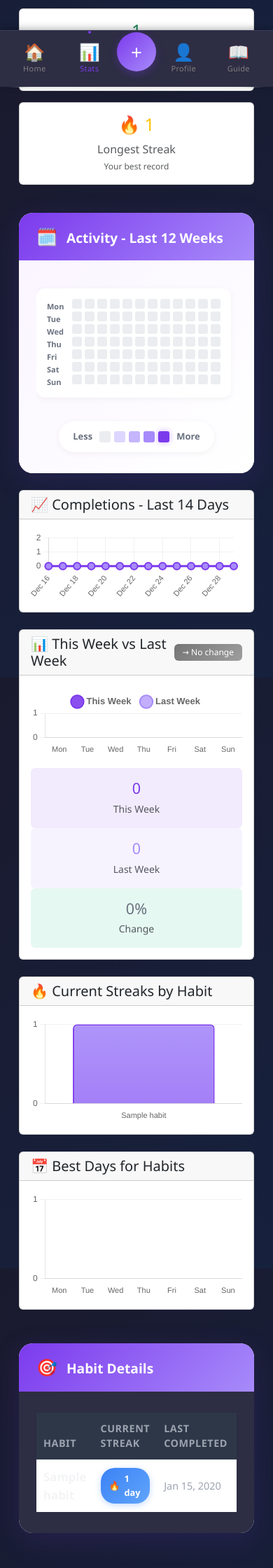
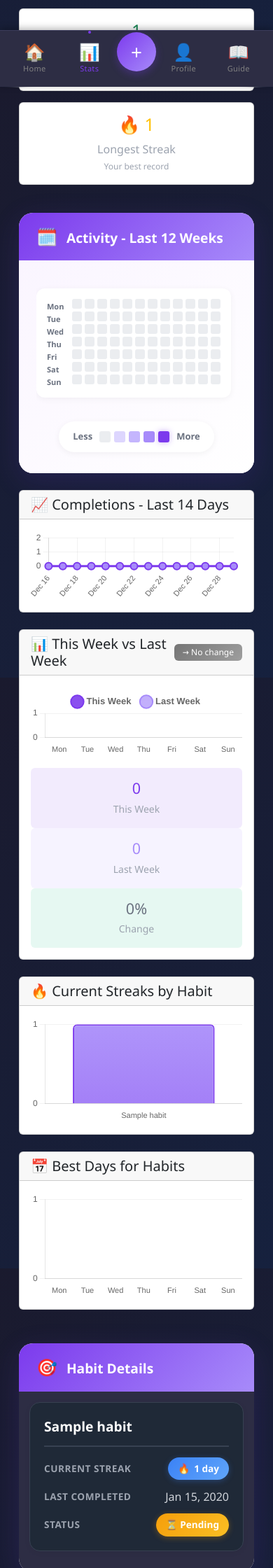
Before and after one commit to pav-vil/habit-tracker-app, a Flask app: page /stats/ in a window 390 px wide. Shown: the part 720-2960 px from the top of the page at 70% size. Run offline with Flask 3, Linux system fonts and the light colour scheme; a user stored in the database is signed in; tables that the repository leaves empty hold one stand-in row (values such as "Sample post"); data that the repository does not hold is empty; some libraries are stand-ins or nearby versions.

Commit message:
Fix habit details table dark mode and mobile responsiveness
Dark Mode Fixes:
- Change habit names to bright white (#ffffff) for better readability
- Improve "Last Completed" text contrast (#d1d5db)
- Add dark mode styling for "text-muted" elements

Mobile Responsiveness:
- Hide table on screens ≤768px
- Add card-based layout for mobile devices
- Each habit displays as a card with stacked information
- Cards show: habit name (large header), streak badge, last completed date, status badge
- Dark mode support for mobile cards
- Desktop table remains unchanged (hidden on mobile)

🤖 Generated with [Claude Code](https://claude.com/claude-code)

Co-Authored-By: Claude Sonnet 4.5 <noreply@anthropic.com>

```diff
--- a/templates/stats.html
+++ b/templates/stats.html
@@ -236,6 +236,7 @@
                 </div>
                 <div class="card-body habit-details-body">
                     {% if habits %}
+                    <!-- Desktop Table View -->
                     <div class="table-responsive">
                         <table class="table habit-details-table" aria-label="Detailed habit statistics">
                             <thead>
@@ -276,6 +277,47 @@
                             </tbody>
                         </table>
                     </div>
+
+                    <!-- Mobile Card View -->
+                    {% for habit in habits %}
+                    <div class="mobile-habit-card">
+                        <div class="mobile-habit-name">{{ habit.name }}</div>
+
+                        <div class="mobile-habit-row">
+                            <span class="mobile-habit-label">Current Streak</span>
+                            <span class="mobile-habit-value">
+                                <span class="streak-badge-table">
+                                    <span aria-hidden="true">🔥</span> {{ habit.streak_count }} day{% if habit.streak_count != 1 %}s{% endif %}
+                                </span>
+                            </span>
+                        </div>
+
+                        <div class="mobile-habit-row">
+                            <span class="mobile-habit-label">Last Completed</span>
+                            <span class="mobile-habit-value last-completed-cell">
+                                {% if habit.last_completed %}
+                                    {{ habit.last_completed.strftime('%b %d, %Y') }}
+                                {% else %}
+                                    <span class="text-muted">Never</span>
+                                {% endif %}
+                            </span>
+                        </div>
+
+                        <div class="mobile-habit-row">
+                            <span class="mobile-habit-label">Status</span>
+                            <span class="mobile-habit-value">
+                                {% if habit.last_completed == now.date() %}
+                                    <span class="status-badge status-done">✓ Done</span>
+                                {% elif habit.streak_count > 0 %}
+                                    <span class="status-badge status-pending">⏳ Pending</span>
+                                {% else %}
+                                    <span class="status-badge status-not-started">Not started</span>
+                                {% endif %}
+                            </span>
+                        </div>
+                    </div>
+                    {% endfor %}
+
                     {% else %}
                     <div class="text-center py-4">
                         <p class="text-muted">No habits yet. Create some habits first!</p>
@@ -351,7 +393,7 @@
     }
 
     body.dark-mode .habit-name-text {
-        color: #f3f4f6 !important;
+        color: #ffffff !important;
     }
 
     .last-completed-cell {
@@ -360,6 +402,10 @@
     }
 
     body.dark-mode .last-completed-cell {
+        color: #d1d5db !important;
+    }
+
+    body.dark-mode .text-muted {
         color: #9ca3af !important;
     }
 
@@ -429,18 +475,85 @@
         box-shadow: 0 4px 12px rgba(107, 114, 128, 0.4);
     }
 
-    /* Responsive adjustments */
+    /* Responsive Mobile Card Layout */
     @media (max-width: 768px) {
-        .habit-details-table thead th,
-        .habit-details-table tbody td {
-            padding: 12px 10px;
-            font-size: 0.9rem;
+        /* Hide table on mobile */
+        .habit-details-table {
+            display: none;
+        }
+
+        /* Show card layout instead */
+        .habit-details-body {
+            padding: 15px;
+        }
+
+        /* Mobile habit cards */
+        .mobile-habit-card {
+            background: white;
+            border-radius: 15px;
+            padding: 20px;
+            margin-bottom: 15px;
+            border: 1px solid #e5e7eb;
+            box-shadow: 0 2px 8px rgba(0, 0, 0, 0.05);
+        }
+
+        body.dark-mode .mobile-habit-card {
+            background: #1f2937;
+            border-color: #374151;
+        }
+
+        .mobile-habit-name {
+            font-size: 1.2rem;
+            font-weight: 700;
+            color: #1f2937;
+            margin-bottom: 15px;
+            padding-bottom: 12px;
+            border-bottom: 2px solid #e5e7eb;
+        }
+
+        body.dark-mode .mobile-habit-name {
+            color: #ffffff;
+            border-bottom-color: #374151;
+        }
+
+        .mobile-habit-row {
+            display: flex;
+            justify-content: space-between;
+            align-items: center;
+            margin-bottom: 12px;
+        }
+
+        .mobile-habit-row:last-child {
+            margin-bottom: 0;
+        }
+
+        .mobile-habit-label {
+            font-size: 0.85rem;
+            font-weight: 600;
+            color: #6b7280;
+            text-transform: uppercase;
+            letter-spacing: 0.5px;
+        }
+
+        body.dark-mode .mobile-habit-label {
+            color: #9ca3af;
+        }
+
+        .mobile-habit-value {
+            text-align: right;
         }
 
         .streak-badge-table,
         .status-badge {
-            font-size: 0.8rem;
-            padding: 6px 12px;
+            font-size: 0.85rem;
+            padding: 6px 14px;
+        }
+    }
+
+    /* Desktop: Hide mobile cards */
+    @media (min-width: 769px) {
+        .mobile-habit-card {
+            display: none;
         }
     }
     </style>
```
